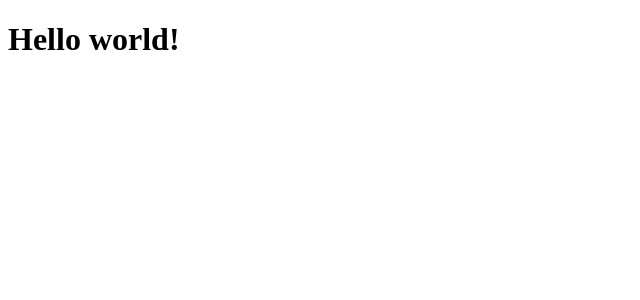
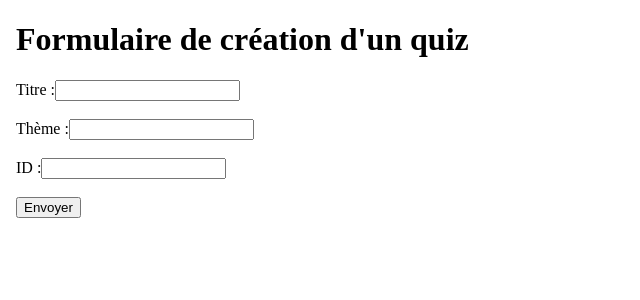
Before and after one commit to 2019-2020-ps6/2022-2023-ps6-poly-esprit, an Angular app in the folder front-end/: page /create-quiz in a window 1280 px wide. Before the commit this address led to /. Shown: the top 300 px of the page, without its empty margins (0-640 px from the left). Built offline with nearby package versions, Linux system fonts and the light colour scheme.

Commit message:
first push

```diff
--- a/front-end/angular.json
+++ b/front-end/angular.json
@@ -100,5 +100,8 @@
         }
       }
     }
+  },
+  "cli": {
+    "analytics": "1adc06ad-ac24-42a5-8a02-64155b3947e4"
   }
 }
--- /dev/null
+++ b/front-end/models/question.model.ts
@@ -0,0 +1,3 @@
+export interface Question {
+  id:string;
+}
--- /dev/null
+++ b/front-end/services/quiz.service.ts
@@ -0,0 +1,26 @@
+import { Injectable } from '@angular/core';
+import { Quiz } from '../models/quiz.model';
+import {QUIZ_LIST} from "../src/mocks/quiz-list.mock";
+
+
+
+@Injectable({
+  providedIn: 'root'
+})
+export class QuizService {
+  //The list of quiz. The list is
+  // retrieved from the mock.
+  private quizzes: Quiz[] = QUIZ_LIST; // Ici on initialise la valeur avec un mock QUIZ_LIST
+
+  // The service's constructor. Le constructeur peut prendre en paramètre les dépendances du service - comme ici,
+  // HttpClient qui va permettre de récupérer les données d'un serveur
+  constructor() {}
+
+  addQuiz(q: Quiz){
+    this.quizzes.push(q);
+    console.log("GG LA QUESTION EST BIEN AJOUTEE LETS GOOOOOOOOOO");
+  }
+
+
+
+}
--- a/front-end/src/app/app-routing.module.ts
+++ b/front-end/src/app/app-routing.module.ts
@@ -1,7 +1,9 @@
 import { NgModule } from '@angular/core';
 import { RouterModule, Routes } from '@angular/router';
-
-const routes: Routes = [];
+import { CreateQuizComponent } from './create-quiz-component/create-quiz.component';
+const routes: Routes = [
+  { path: 'create-quiz', component: CreateQuizComponent },
+];
 
 @NgModule({
   imports: [RouterModule.forRoot(routes)],
--- a/front-end/src/app/app.component.html
+++ b/front-end/src/app/app.component.html
@@ -1 +1,3 @@
-<h1>{{title}}</h1>
+<div class="main-content">
+  <router-outlet></router-outlet>
+</div>
--- /dev/null
+++ b/front-end/src/app/create-quiz-component/create-quiz.component.html
@@ -0,0 +1,19 @@
+<!DOCTYPE html>
+<html lang="fr">
+<head>
+  <meta charset="UTF-8">
+  <title>Création d'un quiz </title>
+</head>
+<body>
+<h1>Formulaire de création d'un quiz</h1>
+<form action="#" method="post">
+  <label for="titre">Titre :</label>
+  <input type="text" id="titre" name="titre"><br><br>
+  <label for="theme">Thème :</label>
+  <input type="text" id="theme" name="theme"><br><br>
+  <label for="id">ID :</label>
+  <input type="text" id="id" name="id"><br><br>
+  <input type="submit" value="Envoyer">
+</form>
+</body>
+</html>
--- /dev/null
+++ b/front-end/src/app/create-quiz-component/create-quiz.component.ts
@@ -0,0 +1,24 @@
+import { Component, OnInit } from '@angular/core';
+import {QuizService} from "../../../services/quiz.service";
+
+
+@Component({
+  selector: 'app-create-quiz',
+  templateUrl: 'create-quiz.component.html',
+  styleUrls: ['./create-quiz.component.scss']
+})
+export class CreateQuizComponent implements OnInit {
+  private QCService: QuizService;
+
+  constructor(private quizCreateService: QuizService) {
+    this.QCService = quizCreateService;
+  }
+
+  ngOnInit(): void {
+  }
+
+  addQuiz(name: string, theme: string, id:string, questions: []){
+    this.QCService.addQuiz({questions: questions, name:name, theme:theme, id:id});
+  }
+
+}
--- /dev/null
+++ b/front-end/src/mocks/quiz-list.mock.ts
@@ -0,0 +1,15 @@
+import {Quiz} from "../../models/quiz.model";
+
+export const QUIZ_LIST: Quiz[] = [
+  {
+    id: '1',
+    name: 'Les Acteurs',
+    theme: 'Actor',
+    questions: [],
+  },
+  {
+    id: '2',
+    name: 'Les technos WEB',
+    questions: [],
+  }
+];
```
Also changed, not shown: front-end/models/quiz.model.ts (added, +8 -0 lines), front-end/src/app/app.module.ts (+6 -2 lines), front-end/src/app/create-quiz-component/create-quiz.component.scss (added), 1 other file (tests, documents, lock files or other folders).
